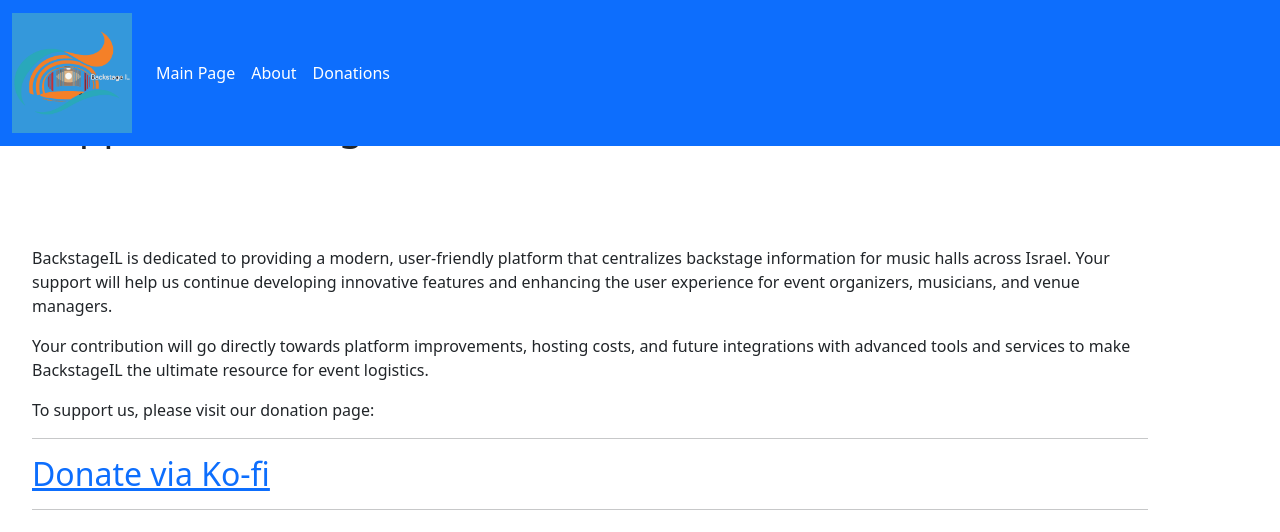
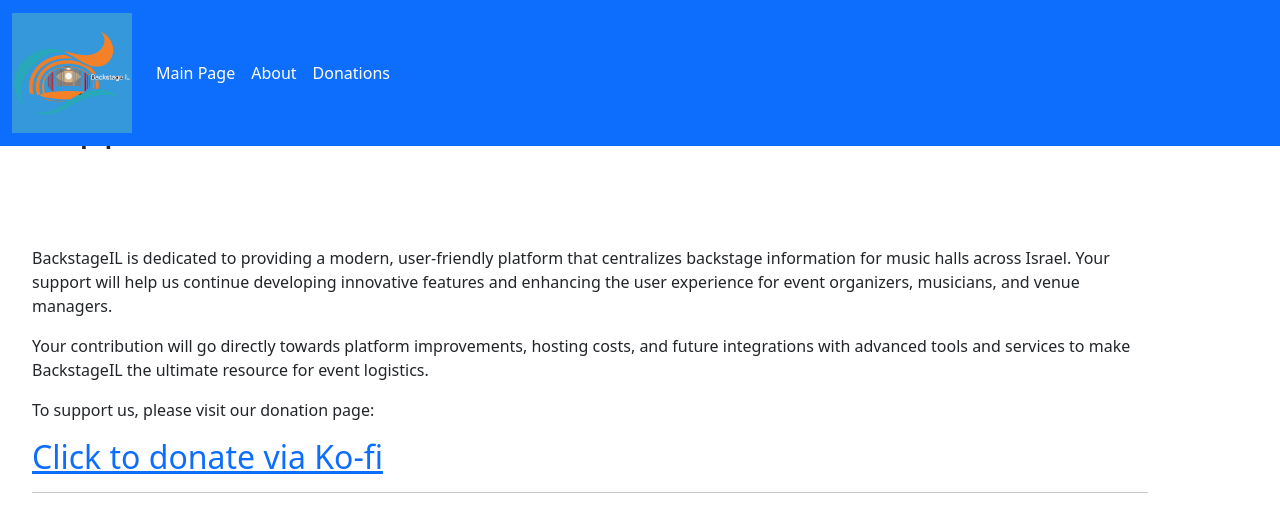
Before and after one commit to UrielSabah/BackstageIL_frontend, a React (Vite) app: page /donations in a window 1280 px wide. Shown: the top 532 px of the page. Built offline with nearby package versions, Linux system fonts and the light colour scheme.

Commit message:
add ko-fi link fix

```diff
--- a/src/pages/Donations.jsx
+++ b/src/pages/Donations.jsx
@@ -4,8 +4,8 @@
 function Donations() {
     return (
         <div className="container common-page">
-            <h1>Support BackstageIL</h1>
-            <GoogleAds adSlot="9204181023" width={728} height={90}/>
+            <h1>Support Our Cause</h1>
+            <GoogleAds adSlot="9204181023" width={728} height={90} />
 
             <p>BackstageIL is dedicated to providing a modern, user-friendly platform that centralizes backstage
                 information for music halls across Israel. Your support will help us continue developing innovative
@@ -15,13 +15,12 @@
                 with advanced tools and services to make BackstageIL the ultimate resource for event logistics.</p>
 
             <p>To support us, please visit our donation page:</p>
-            <hr/>
 
-            <h2><a href="https://ko-fi.com/backstageil" target="_blank" rel="noopener noreferrer">Donate via Ko-fi</a>
+            <h2><a href="https://ko-fi.com/backstageil" target="_blank" rel="noopener noreferrer">Click to donate via Ko-fi</a>
             </h2>
 
             <hr/>
-            <GoogleAds adSlot="9204181023" width={728} height={90}/>
+            <GoogleAds adSlot="9204181023" width={728} height={90} />
         </div>
     );
 }
```
